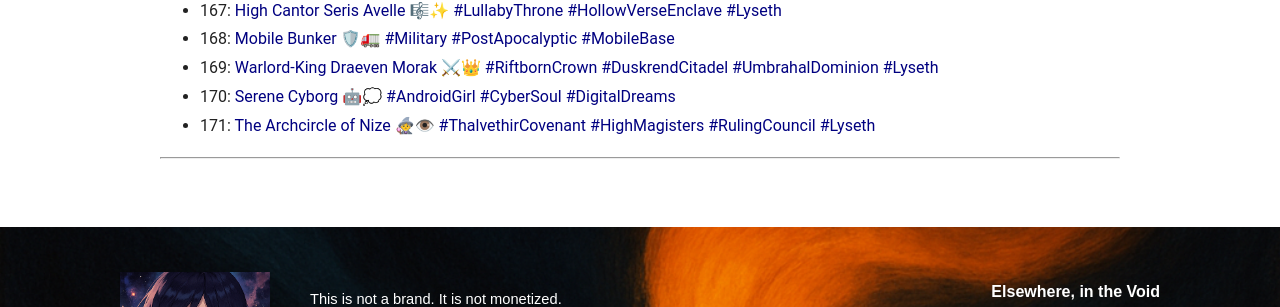
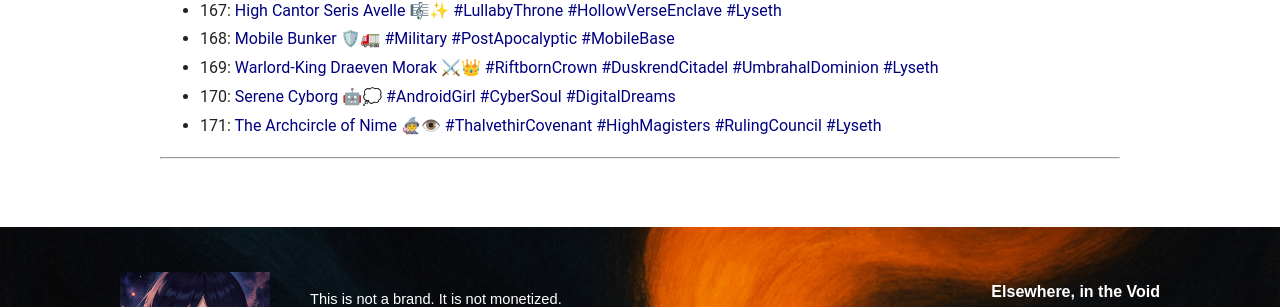
Before and after one commit to PhantomBlackOP/RSS, a Jekyll site: the page built from monthly/2025-06.md, in a window 1280 px wide. Shown: the part 1296-1603 px from the top of the page. Built offline with Jekyll 4.4.1, drawn with Linux system fonts in a browser that asks for light colours; our own code applies the rules of GitHub Pages for plain Markdown files.

Commit message:
Auto-update monthly digests

```diff
--- a/monthly/2025-06.md
+++ b/monthly/2025-06.md
@@ -24,4 +24,4 @@ Total words: 551 Tag count: 61
 - 168: [Mobile Bunker 🛡️🚛 #Military #PostApocalyptic #MobileBase](https://x.com/Trevorion/status/1935034094410170523)
 - 169: [Warlord-King Draeven Morak ⚔️👑 #RiftbornCrown #DuskrendCitadel #UmbrahalDominion #Lyseth](https://x.com/Trevorion/status/1935446903585653147)
 - 170: [Serene Cyborg 🤖💭 #AndroidGirl #CyberSoul #DigitalDreams](https://x.com/Trevorion/status/1935583019475071166)
-- 171: [The Archcircle of Nize 🧙‍♀️👁️ #ThalvethirCovenant #HighMagisters #RulingCouncil #Lyseth](https://x.com/Trevorion/status/1935986969953419749)
+- 171: [The Archcircle of Nime 🧙‍♀️👁️ #ThalvethirCovenant #HighMagisters #RulingCouncil #Lyseth](https://x.com/Trevorion/status/1935986969953419749)
```
